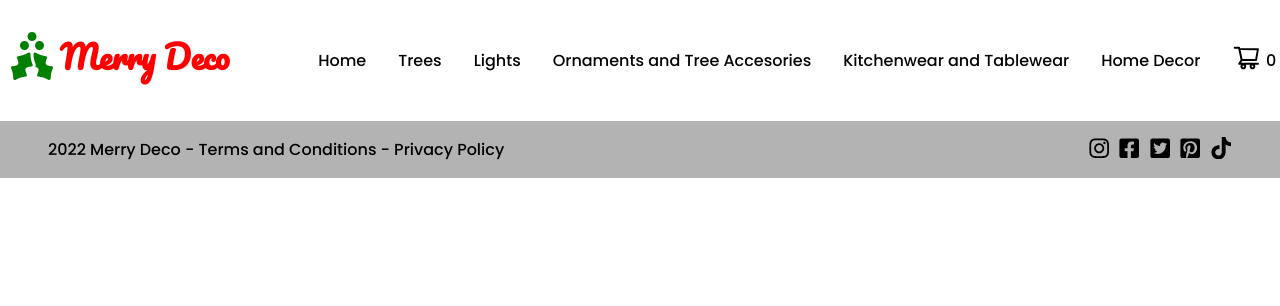
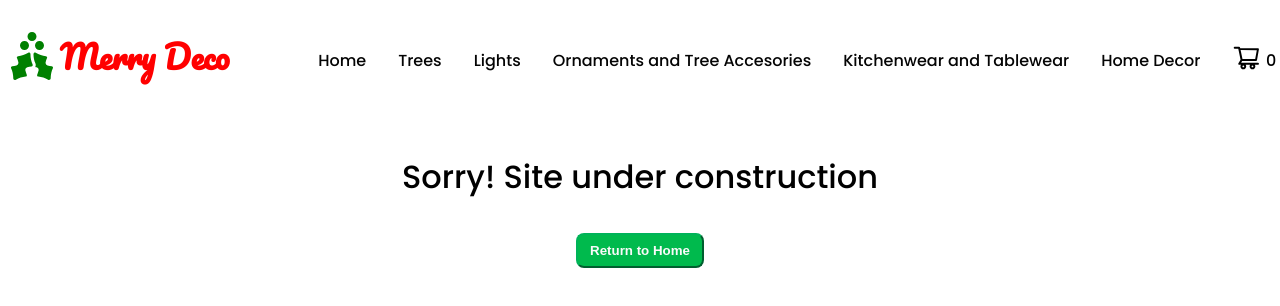
Before and after one commit to agosbarbenza/merry-deco-react, a React (Create React App) app: page /cart in a window 1280 px wide. Shown: the top 306 px of the page. Built offline with nearby package versions, Linux system fonts and the light colour scheme.

Commit message:
Moved onAdd function into ItemDetail component. Added temporary Cart component

```diff
--- a/src/App.css
+++ b/src/App.css
@@ -293,3 +293,24 @@ body {
   font-size: 1.4rem;
   margin-left: 0.5rem;
 }
+
+/*Cart*/
+
+.cartText {
+  text-align: center;
+  font-size: 2rem;
+}
+
+.cartBtn {
+  width: 10%;
+  height: 2.2rem;
+  display: block;
+  margin-top: 0.5rem;
+  border-radius: 8px;
+  border-color: rgb(0, 179, 89);
+  color: rgb(250, 250, 250);
+  font-weight: bold;
+  background-color: rgb(0, 186, 77);
+  cursor: pointer;
+  margin: auto;
+}
--- a/src/App.js
+++ b/src/App.js
@@ -5,9 +5,9 @@ import { ItemListContainer } from "./components/ItemListContainer/ItemListContai
 import ItemDetailContainer from "./components/ItemDetailContainer/ItemDetailContainer";
 import { BrowserRouter, Switch, Route } from "react-router-dom";
 import Footer from "./components/Footer/Footer";
+import { Cart } from "./components/Cart/Cart";
 
 function App() {
-  const greeting = "Sorry! The site is under construction. Come back later :)";
   return (
     <div className="App">
       <BrowserRouter>
@@ -22,8 +22,11 @@ function App() {
           <Route path="/item/:id">
             <ItemDetailContainer />
           </Route>
+          <Route path="/cart">
+            <Cart />
+          </Route>
         </Switch>
-        <Footer />
+        {/* <Footer /> */}
       </BrowserRouter>
     </div>
   );
--- /dev/null
+++ b/src/components/Cart/Cart.js
@@ -0,0 +1,13 @@
+import React from "react";
+import { Link } from "react-router-dom";
+
+export function Cart() {
+  return (
+    <div>
+      <p className="cartText">Sorry! Site under construction</p>
+      <Link to={`/`} className="titleStyle">
+        <button className="cartBtn">Return to Home</button>
+      </Link>
+    </div>
+  );
+}
--- /dev/null
+++ b/src/components/FinishPurchase/FinishPurchase.js
@@ -0,0 +1,13 @@
+import React from "react";
+import "react-toastify/dist/ReactToastify.css";
+import { Link } from "react-router-dom";
+
+export default function FinishPurchase() {
+  return (
+    <div>
+      <Link to={`/cart`} className="titleStyle">
+        <button className="addBtn">Finish your purchase</button>
+      </Link>
+    </div>
+  );
+}
--- a/src/components/Item/listOfItems.js
+++ b/src/components/Item/listOfItems.js
@@ -233,7 +233,7 @@ export const listOfItems = [
     category: "Home Decor",
   },
   {
-    id: 20,
+    id: 21,
     title: "Red Rudolph",
     description: "Red and Black LED Candle With Deer Christmas Lantern",
     price: 7.2,
--- a/src/components/ItemCount/ItemCount.js
+++ b/src/components/ItemCount/ItemCount.js
@@ -1,11 +1,10 @@
 import React, { useState } from "react";
-import { toast, ToastContainer } from "react-toastify";
 import "react-toastify/dist/ReactToastify.css";
 
-export default function ItemCount({ stock, initial }) {
+export default function ItemCount({ stock, initial, onAdd }) {
   const [productCount, setProductCount] = useState(initial);
   let items = "";
-  productCount == 1 ? (items = "item") : (items = "items");
+  productCount === 1 ? (items = "item") : (items = "items");
 
   function addItemToCart() {
     if (stock > 0 && productCount < stock) {
@@ -17,12 +16,6 @@ export default function ItemCount({ stock, initial }) {
     if (productCount > initial) {
       setProductCount(parseInt(productCount) - 1);
     }
-  }
-
-  function handleCartClick(productCount, items) {
-    toast.success(
-      "You have added " + productCount + " " + items + " to your cart!"
-    );
   }
 
   return (
@@ -47,11 +40,10 @@ export default function ItemCount({ stock, initial }) {
       <button
         className="addBtn"
         id="addBtn"
-        onClick={() => handleCartClick(productCount, items)}
+        onClick={() => onAdd(productCount, items)}
       >
         Add to cart
       </button>
-      <ToastContainer />
     </div>
   );
 }
--- a/src/components/ItemDetail/ItemDetail.js
+++ b/src/components/ItemDetail/ItemDetail.js
@@ -1,7 +1,18 @@
 import React, { useEffect, useState } from "react";
 import ItemCount from "../ItemCount/ItemCount";
+import { ToastContainer } from "react-toastify";
+import { toast } from "react-toastify";
+import FinishPurchase from "../FinishPurchase/FinishPurchase";
 
 export default function ItemDetail({ item }) {
+  const [finishPurchase, setFinishPurchase] = useState(true);
+
+  function onAdd(productCount, items) {
+    toast.success(
+      "You have added " + productCount + " " + items + " to your cart!"
+    );
+    setFinishPurchase(false);
+  }
   return (
     <>
       <p className="itemDetailCategory">
@@ -15,9 +26,14 @@ export default function ItemDetail({ item }) {
           <p className="itemDetailTitle">{item.title}</p>
           <p className="detaildescription">{item.description}</p>
           <p className="itemDetailStock">Stock: {item.stock} units</p>
-          <p className="itemDetailPrice">Price: ${item.price}</p>
-          <ItemCount stock={item.stock} initial={1} />
+          <p className="itemDetailPrice">Price: ${item.price.toFixed(2)}</p>
+          {finishPurchase ? (
+            <ItemCount stock={item.stock} initial={1} onAdd={onAdd} />
+          ) : (
+            <FinishPurchase />
+          )}
         </div>
+        <ToastContainer />
       </div>
     </>
   );
--- a/src/components/NavBar/NavBar.js
+++ b/src/components/NavBar/NavBar.js
@@ -25,10 +25,11 @@ export function NavBar() {
         <Link className="titleStyleNav" to={`/`}>
           <li className="listItem titleStyleNav">Home</li>
         </Link>
-        {categories.map((item) => (
+        {categories.map((item, key) => (
           <Link
             className="listItem titleStyleNav"
             to={`/categories/${item.id}`}
+            key={item.id}
           >
             {item.name}
           </Link>
```
